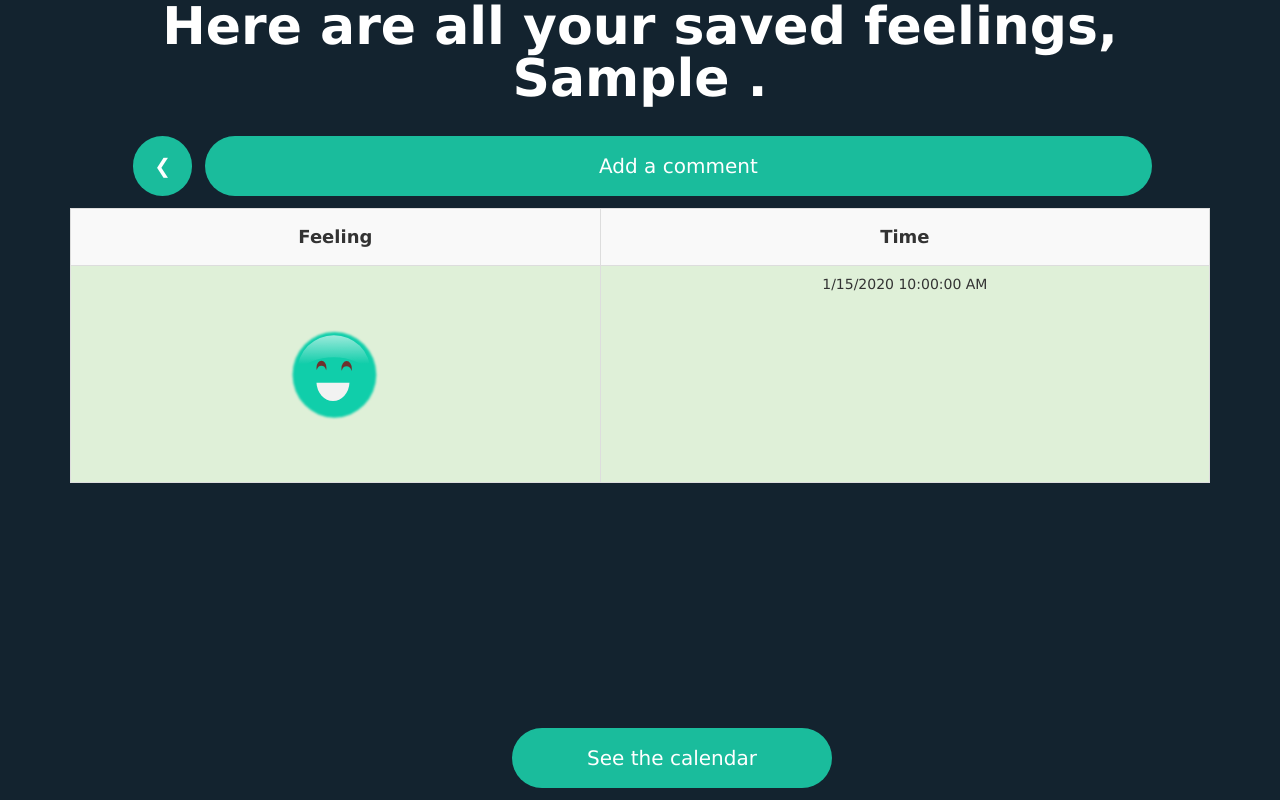
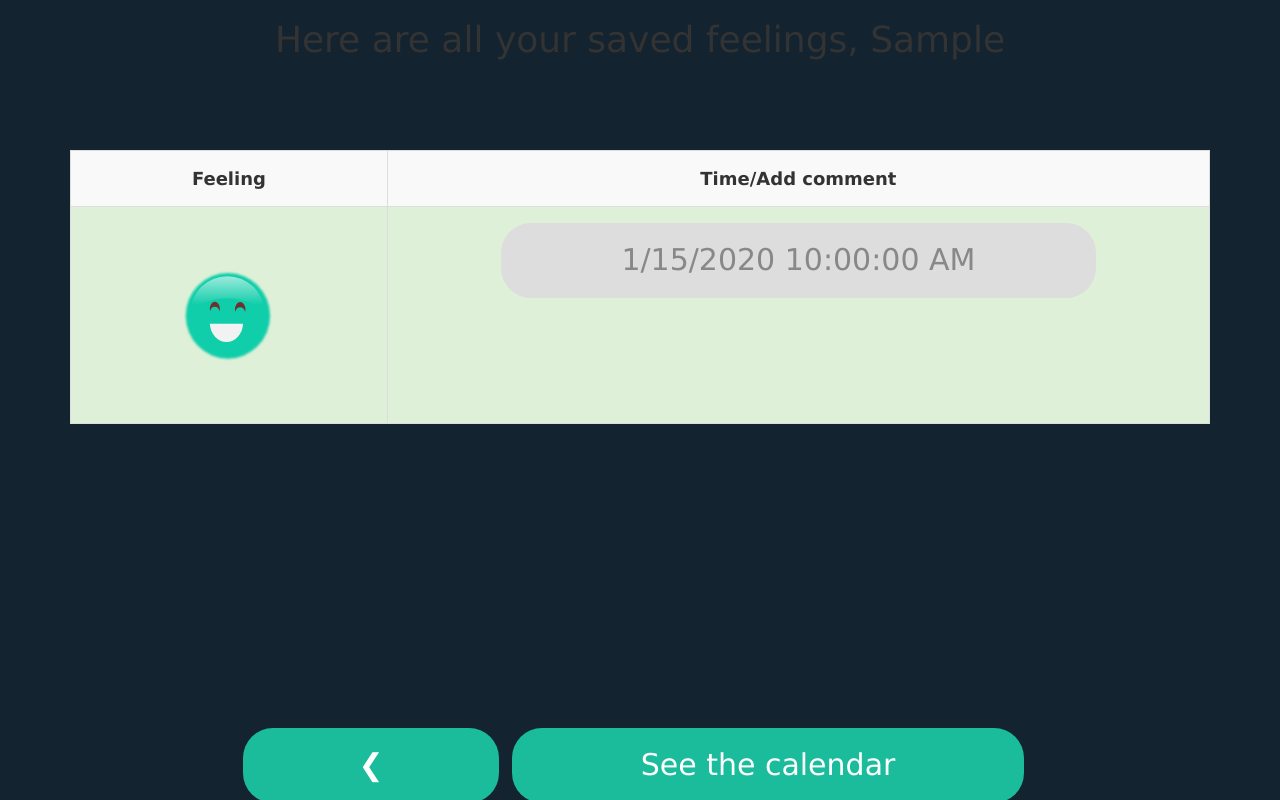
Before and after one commit to pepsinic/moody, a Node server app: template views/emotions/index.ejs in a window 1280 px wide. Run offline with Node 20, Linux system fonts and the light colour scheme; the template is opened without the code that fills it: most values are stand-ins (such as "Sample title", 1, 10 or a date in 2020); some libraries are stand-ins or nearby versions.

Commit message:
Thu02_MARCH

```diff
--- a/config/db.js
+++ b/config/db.js
@@ -15,7 +15,7 @@
 // }
 // for(let i = 0; i<40; i++){
 // 	mongoose.model("emotionCollection").create({
-// 		userID: "58b69ae613f1f52347bd7702",
+// 		userID: "58b6a718ca06a5259db2be9b",
 // 		number: (Math.floor(Math.random()*3) + 1),
 // 		time: yourRandomGenerator(80, 1, 24)
 // 	})
--- a/controllers/comments.js
+++ b/controllers/comments.js
@@ -9,7 +9,7 @@
 
 
 
-router.get("/", (req, res) => {
+router.post("/", (req, res) => {  //works on getting username, time of emotion, emotion
     userID = res.locals.user._id
 	username = res.locals.user.username
  	console.log("I am in COMMENTS of the user : " + username)
@@ -20,7 +20,7 @@
 	res.render("comment", {username: username})
 })
 
-router.post("/create", (req, res) => {
+router.post("/create", (req, res) => { //
 	//userID = res.locals.user._id
 	var newCommentRecord = req.body.createComment
 	console.log("newCommentRecord  :  " + newCommentRecord)
--- a/public/css/stylesheet.css
+++ b/public/css/stylesheet.css
@@ -114,11 +114,12 @@
     text-align: center;
 }
 
+
+
 button[type=submit]{
-    height: 60px;
-    font-size:20px;
-    background-color: #1abc9c;
-    color: white;
+    height: 75px;
+    font-size:30px;
+    background-color: #ddd;
     padding: 14px 20px;
     margin: 8px 0;
     border: none;
@@ -126,32 +127,34 @@
     cursor: pointer;
 }
 
+
 button[type=submit]:hover{
-	background-color: #1ea086;
-
-}
-#mood{
-	right: 85%;
-	width:4.6%;
-	font-weight: 100px;
-	position:absolute;
-
-}
-#calendar{
-	width: 25%;
-	top:90%;
-	left:40%;
-	position:fixed;
-}
-#comment{
-	width: 74%;
-	display:inline;
-	position:absolute;
-	left:16%;
+	background-color: white;
 }
 
+#mood{
+	width: 20%;
+    top:90%;
+    left:19%;
+    position:fixed;
+    color: white;
+    background-color: #1abc9c;
+}
 
+#calendar{
+    width: 40%;
+    top:90%;
+    left:40%;
+    position:fixed;
+    color: white;
+    background-color: #1abc9c;
+}
 
+#time {
+    width: 74%;
+    left:16%;
+    color: #888;
+}
 
 /* CALENDRIER MONTH*/
 
--- a/views/emotions/index.ejs
+++ b/views/emotions/index.ejs
@@ -15,57 +15,47 @@
  	</head>
 	<body class="background container">
 		<div>
-		<h1 id="h1"> Here are all your saved feelings, <span style="text-transform: capitalize;"> <%= username %> </span>.</h1>
+		<h1 > Here are all your saved feelings, <span style="text-transform: capitalize;"> <%= username %> </span></h1>
 		<form action = "/users" method = "GET">
 			<button type="submit" id="mood"> &#10094;  </button>
 		</form>
 
-		<form action = "/emotions/comment" method = "GET">
+		<!-- <form action = "/comment" method = "GET">
 			<button type="submit" id="comment">Add a comment</button>
-		</form>
+		</form> -->
 
 		<form action = "/emotions/month" method = "GET">
 			<button type="submit" id="calendar">See the calendar</button>
 		</form>
 		<br><br><br><br>
+
 		<table class="table table-bordered table-striped">
 			<tr id="align">
 			<th><h4 class="text-center"><b>Feeling</b></h2></th>
-			<th><h4 class="text-center"><b>Time</b></h2></th>
+			<th><h4 class="text-center"><b>Time/Add comment</b></h2></th>
 			</tr>
 
 			<%for (var feeling of emotions){%>
 				<% if (userID == feeling.userID){ %>
-					<% if(feeling.number==1){%>
 					<% var arr=feeling.time%>
-					<%console.log("                                                                                                                                THIS IS ARR                        " + arr)%>
+					<% var moodyClass = ["success", "warning", "danger"][feeling.number - 1] %>
 
-							<tr class="success">
-							<td><img src="/public/img/<%= feeling.number %>.svg" alt="" class="smileydisp"/></td>
-							<td><time><%= feeling.time.toLocaleDateString("en-us") + " " + feeling.time.toLocaleTimeString("en-us") %></time></td>
+							<tr class="<%= moodyClass %>">
+								<td>
+									<!-- <a href="/comment" style ="width: 100%; height: 100%"> -->
+									<img src="/public/img/<%= feeling.number %>.svg" alt="" class="smileydisp"/>
+								</td>
+								<td>
+								<form action = "/comments" method = "POST">
+									<button type="submit" id="time"><time><%= feeling.time.toLocaleDateString("en-us") + " " + feeling.time.toLocaleTimeString("en-us") %></time></button>
+								</form>
+								</td>
 							</tr>
-					<% } %>
-
-
-					<% if(feeling.number==2){%>
-							<tr class="warning">
-							<td><img src="/public/img/<%= feeling.number %>.svg" alt="" class="smileydisp"/></td>
-							<td><time><%= feeling.time.toLocaleDateString("en-us") + " " + feeling.time.toLocaleTimeString("en-us")  %></time></td>
-							</tr>
-					<% } %>
-					<% if(feeling.number==3){%>
-							<tr class="danger">
-							<td><img src="/public/img/<%= feeling.number %>.svg" alt="" class="smileydisp"/></td>
-							<td><time><%= feeling.time.toLocaleDateString("en-us") + " " + feeling.time.toLocaleTimeString("en-us") %></time></td>
-							</tr>
-					<% } %>
-
+						</form>
 				<% } %>
 			<% } %>
-
+			</form>
 		</table>
-
-
 
 		<script src="https://ajax.googleapis.com/ajax/libs/jquery/1.12.4/jquery.min.js"></script>
 		<!-- Latest compiled and minified JavaScript -->
```
Also changed, not shown: public/js/calendar.js (+10 -24 lines), views/comment.ejs (+25 -15 lines), public/css/month.css (added).
